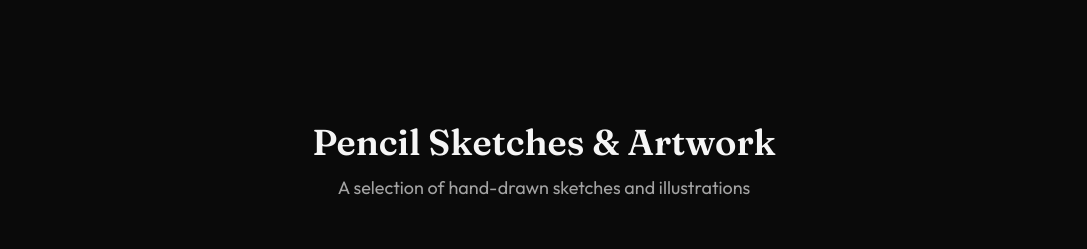
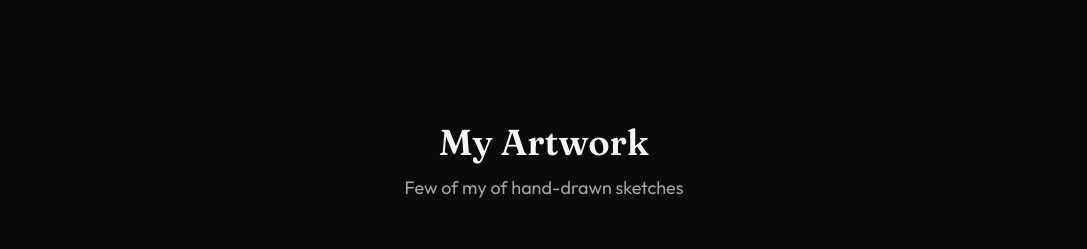
Before and after one commit to dikshya48/Personal_Portfolio, a Next.js app: page / in a window 1280 px wide. Shown: the part 1260-1509 px from the top of the page, without its empty margins (96-1183 px from the left). Built offline with nearby package versions, Linux system fonts and the light colour scheme; grey boxes are pictures that could not be loaded.

Commit message:
Update naming for Artwork section

```diff
--- a/src/app/homepage/components/ArtworksSection.tsx
+++ b/src/app/homepage/components/ArtworksSection.tsx
@@ -27,10 +27,10 @@ const ArtworksSection = () => {
           className="text-center mb-12"
         >
           <h2 className="font-fraunces text-3xl md:text-4xl font-semibold text-foreground mb-3">
-            Pencil Sketches & Artwork
+            My Artwork
           </h2>
           <p className="text-muted-foreground text-lg max-w-md mx-auto">
-            A selection of hand-drawn sketches and illustrations
+            Few of my of hand-drawn sketches
           </p>
         </motion.div>
 
```
